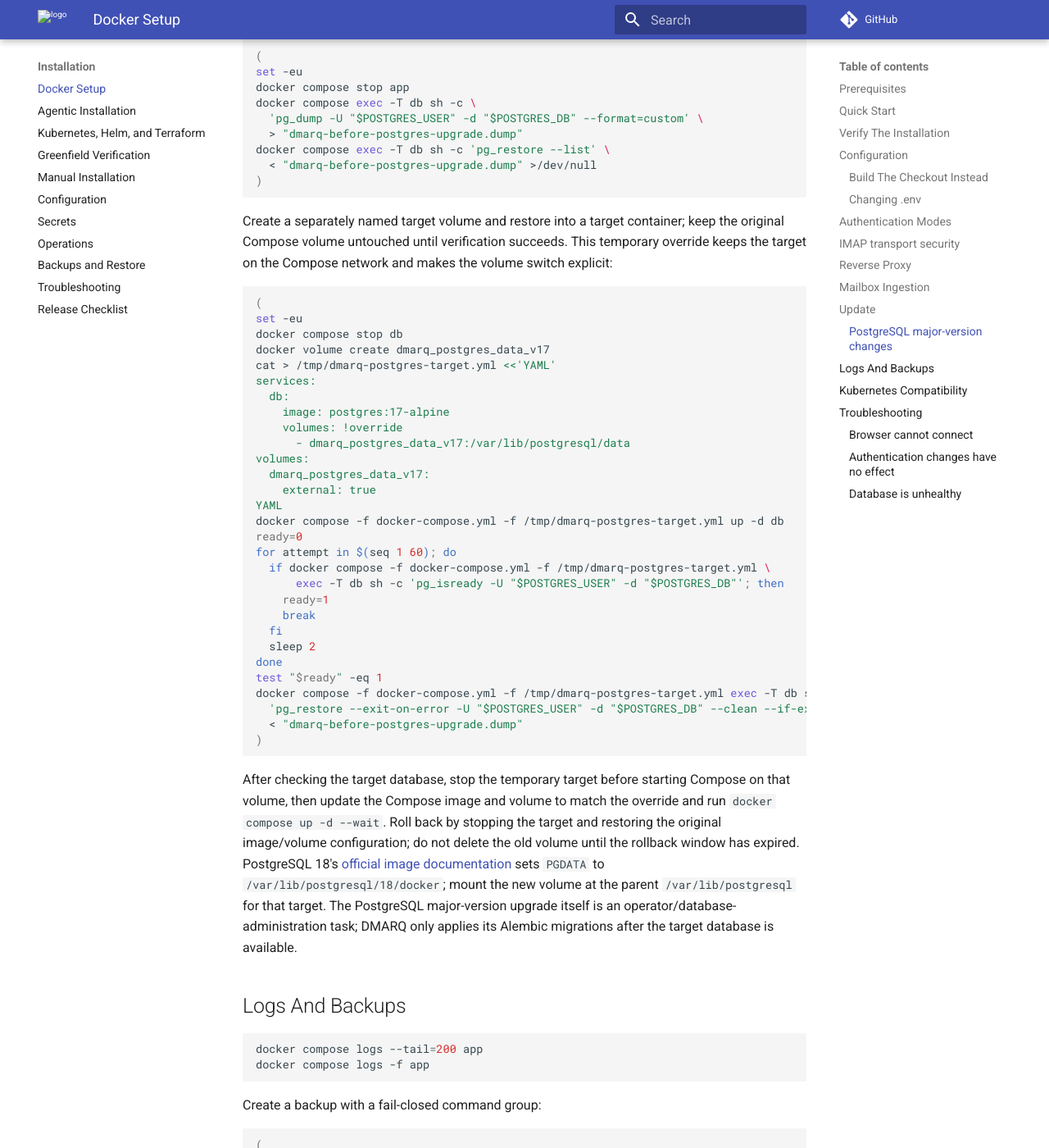
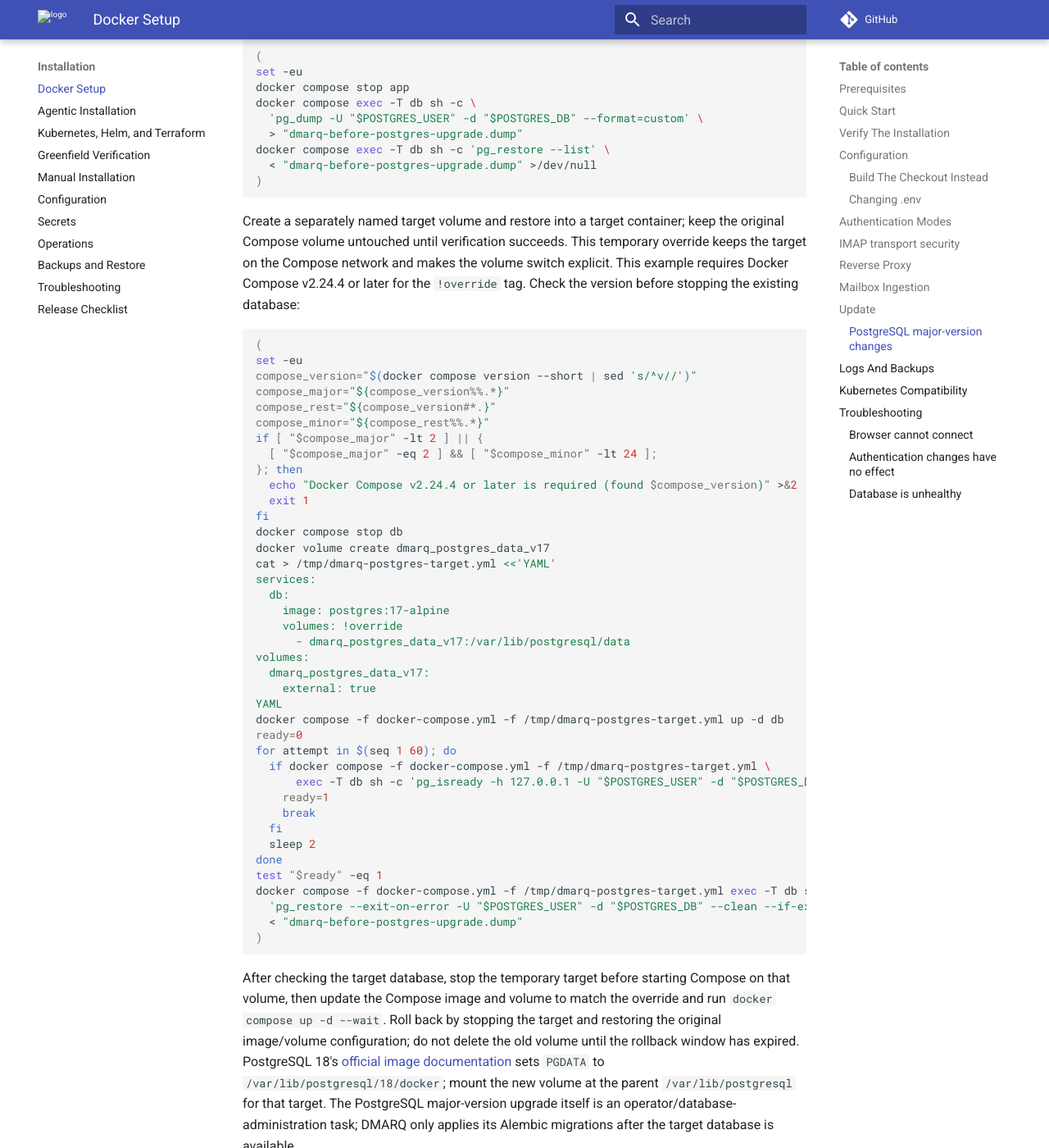
Before and after one commit to christianlouis/dmarq, an MkDocs documentation site: the page built from docs/deployment/docker.md, in a window 1280 px wide and 1400 px high, scrolled down 6222 px. Shown: the whole window at 82% size. Built offline with MkDocs 1.6.1 and Material for MkDocs 9.7.7, drawn with Linux system fonts in a browser that asks for light colours; comment, search, counter and statistics services are not loaded.

Commit message:
fix: align PostgreSQL release checks and upgrade docs

````diff
--- a/docs/deployment/docker.md
+++ b/docs/deployment/docker.md
@@ -267,11 +267,23 @@
 Create a separately named target volume and restore into a target container;
 keep the original Compose volume untouched until verification succeeds. This
 temporary override keeps the target on the Compose network and makes the
-volume switch explicit:
+volume switch explicit. This example requires Docker Compose v2.24.4 or later
+for the `!override` tag. Check the version before stopping the existing
+database:
 
 ```bash
 (
 set -eu
+compose_version="$(docker compose version --short | sed 's/^v//')"
+compose_major="${compose_version%%.*}"
+compose_rest="${compose_version#*.}"
+compose_minor="${compose_rest%%.*}"
+if [ "$compose_major" -lt 2 ] || {
+  [ "$compose_major" -eq 2 ] && [ "$compose_minor" -lt 24 ];
+}; then
+  echo "Docker Compose v2.24.4 or later is required (found $compose_version)" >&2
+  exit 1
+fi
 docker compose stop db
 docker volume create dmarq_postgres_data_v17
 cat > /tmp/dmarq-postgres-target.yml <<'YAML'
@@ -288,7 +300,7 @@
 ready=0
 for attempt in $(seq 1 60); do
   if docker compose -f docker-compose.yml -f /tmp/dmarq-postgres-target.yml \
-      exec -T db sh -c 'pg_isready -U "$POSTGRES_USER" -d "$POSTGRES_DB"'; then
+      exec -T db sh -c 'pg_isready -h 127.0.0.1 -U "$POSTGRES_USER" -d "$POSTGRES_DB"'; then
     ready=1
     break
   fi
````
Also changed, not shown: 1 other file.
